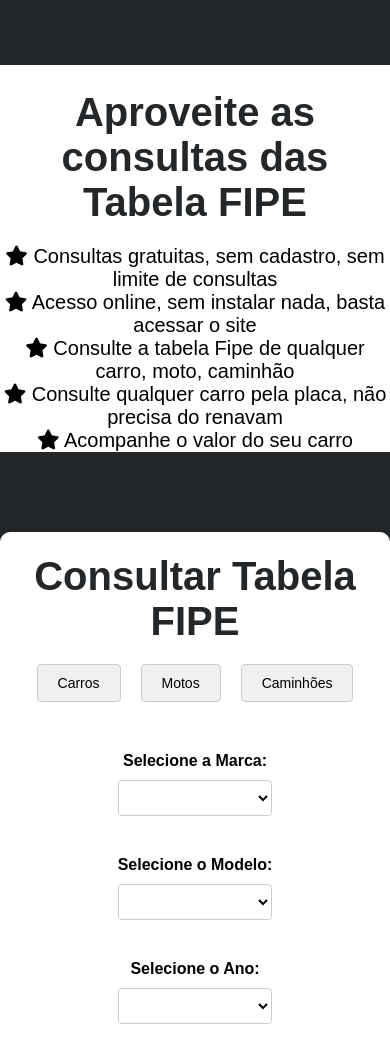
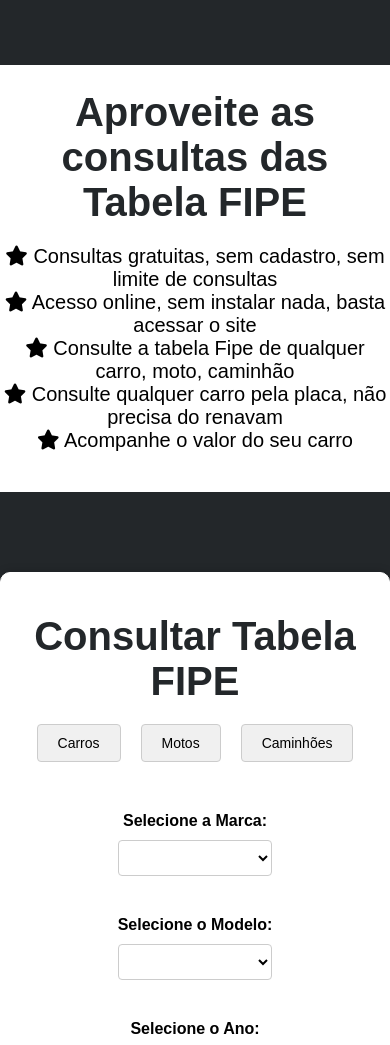
Before and after one commit to Henrqueee/FIPC, a plain HTML site: page index.html in a window 390 px wide. Shown: the part 615-1660 px from the top of the page. Drawn offline with Linux system fonts and the light colour scheme.

Commit message:
ajustes css

```diff
--- a/assets/css/index.css
+++ b/assets/css/index.css
@@ -220,7 +220,7 @@ footer {
     justify-content: center;
     text-align: center;
     align-items: center;
-    padding: 0 20px;
+    padding: 20px;
     background-color: white;
     border: 1px solid white;
     box-shadow: 0px 0px 10px rgba(0, 0, 0, 0.2);
@@ -328,6 +328,7 @@ footer {
         padding-top: 25px;
         display: flex;
         flex-direction: column;
-        justify-content: center
+        justify-content: center;
+        padding-bottom: 40px;
     }
 }
```
